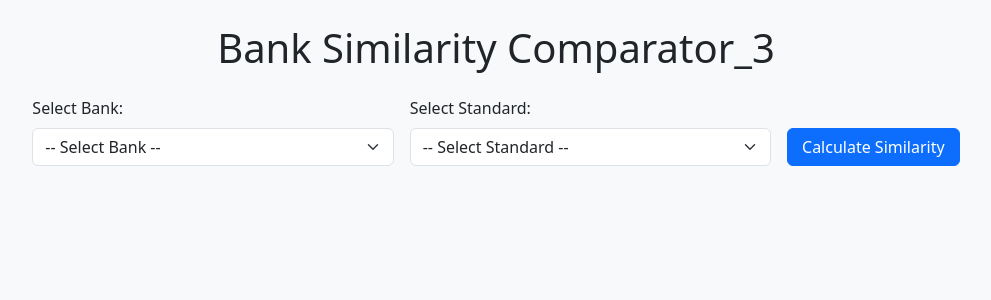
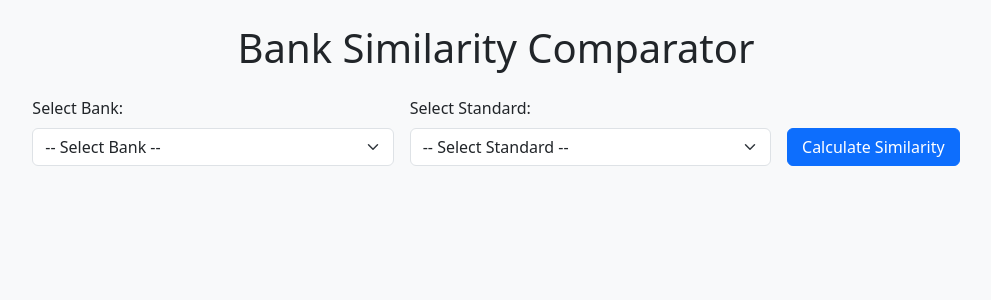
Before and after one commit to Lily-WangQian/Lily-WangQian-AzureWeb_Upload1, a Flask app: page / in a window 1280 px wide. Shown: the top 300 px of the page, without its empty margins (144-1135 px from the left). Run offline with Flask 3, Linux system fonts and the light colour scheme; parts of the project's set-up code (start-up, migrations or seed data) failed here and were passed over.

Commit message:
Update index.html

```diff
--- a/templates/index.html
+++ b/templates/index.html
@@ -7,7 +7,7 @@
 </head>
 <body class="bg-light p-4">
     <div class="container">
-        <h1 class="mb-4 text-center">Bank Similarity Comparator_3</h1>
+        <h1 class="mb-4 text-center">Bank Similarity Comparator</h1>
 
         <form method="POST" action="/calculate" class="row g-3 justify-content-center">
             <div class="col-md-4">
```
